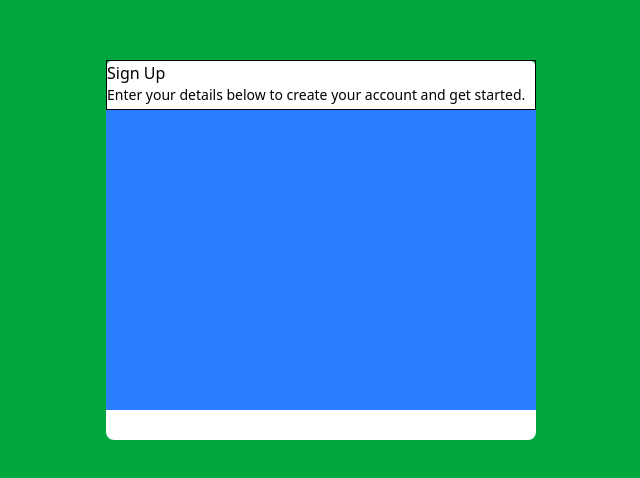
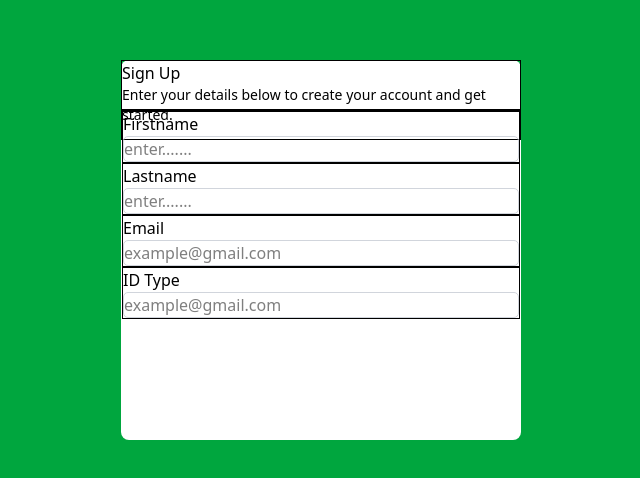
Before and after one commit to TolulopeAkinwande/Evolt-Frontend, a React (Vite) app: page / in a window 1280 px wide. Shown: the part 150-628 px from the top of the page, without its empty margins (319-959 px from the left). Built offline with nearby package versions, Linux system fonts and the light colour scheme.

Commit message:
signup-update

```diff
--- a/src/components/signup.tsx
+++ b/src/components/signup.tsx
@@ -2,12 +2,32 @@ export default function SignUp() {
     return (
         <>
             <div className="w-full h-100 bg-green-600  min-h-screen text-black flex justify-center items-center">
-                <div className="w-[430px] h-[380px] bg-white text-black rounded-lg">
+                <div className="w-[400px] h-[380px] bg-white text-black rounded-lg">
                     <div className="w-[100%] h-[50px] border">
                         <h1>Sign Up</h1>
                         <p className="text-sm">Enter your details below to create your account and get started.</p>
                     </div>
-                    <div className="w-[100%] h-[300px] bg-blue-500"></div>
+                    <div className="w-[100%] h-[30px] bg-white flex ">
+                        <div className="w-[100%] h-[100%] border">
+                            <div className="w-[100%] h-auto border">
+                                <label htmlFor="">Firstname</label>
+                                <input type="text" placeholder="enter......." className="w-[100%] border border-gray-300 rounded-[5px]" />
+                            </div>
+                            <div className="w-[100%] h-auto border">
+                                <label htmlFor="">Lastname</label>
+                                <input type="text" placeholder="enter......." className="w-[100%] border border-gray-300 rounded-[5px]" />
+                            </div>
+                            <div className="w-[100%] h-auto border">
+                                <label htmlFor="">Email</label>
+                                <input type="text" placeholder="example@gmail.com" className="w-[100%] border border-gray-300 rounded-[5px]" />
+                            </div>
+                            <div className="w-[100%] h-auto border">
+                                <label htmlFor="">ID Type</label>
+                                <input type="text" placeholder="example@gmail.com" className="w-[100%] border border-gray-300 rounded-[5px]" />
+                            </div>
+
+                        </div>
+                    </div>
                 </div>
             </div>
         </>
```
